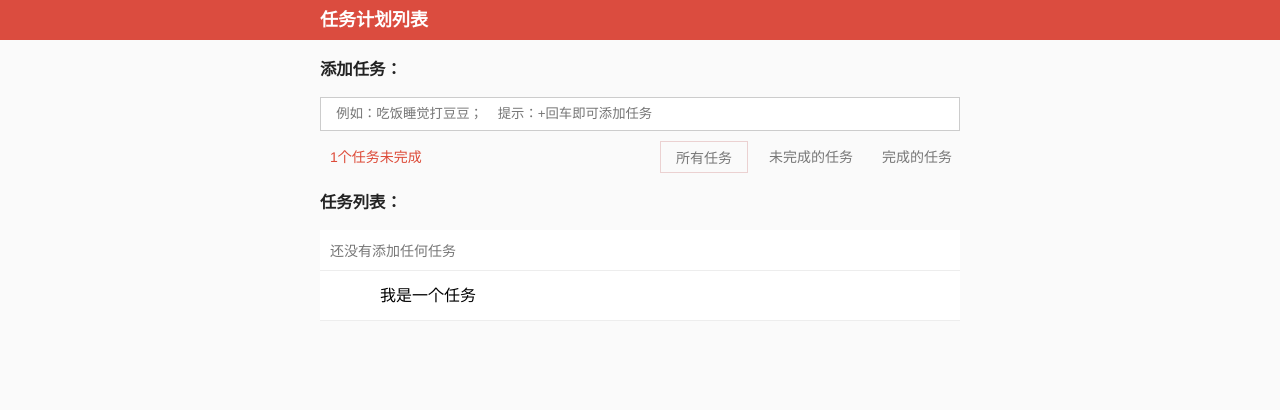
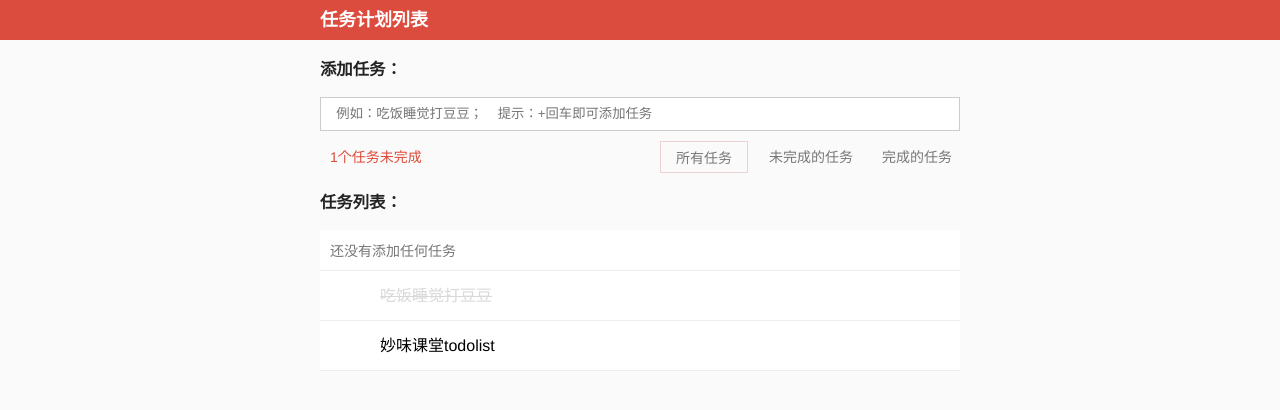
Before and after one commit to yhsy/vue-tdlist, a plain HTML site: page index.html in a window 1280 px wide. Drawn offline with Linux system fonts and the light colour scheme.

Commit message:
2-样式修正-选中效果

```diff
--- a/index.html
+++ b/index.html
@@ -31,16 +31,21 @@
         <div class="tasks">
             <span class="no-task-tip">还没有添加任何任务</span>
             <ul class="todo-list">
+                <li class="todo completed">
+                    <div class="view">
+                        <input class="toggle" type="checkbox" />
+                        <label>吃饭睡觉打豆豆</label>
+                        <button class="destroy"></button>
+                    </div>
+                    <input class="edit" type="text" />
+                </li>
                 <li class="todo">
                     <div class="view">
                         <input class="toggle" type="checkbox" />
-                        <label>我是一个任务</label>
+                        <label>妙味课堂todolist</label>
                         <button class="destroy"></button>
                     </div>
-                    <input
-                        class="edit"
-                        type="text"
-                    />
+                    <input class="edit" type="text" />
                 </li>
             </ul>
         </div>
```
